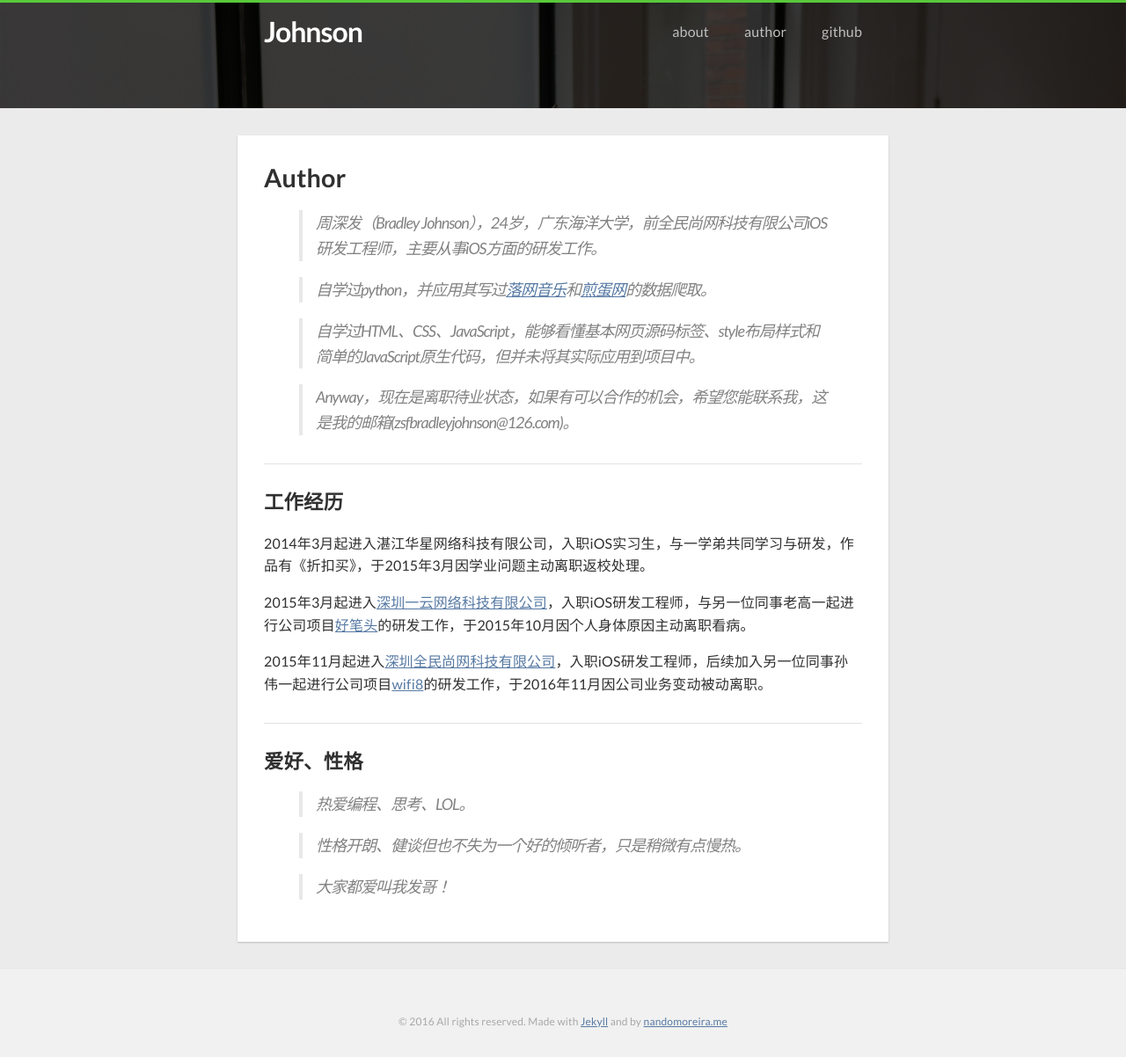
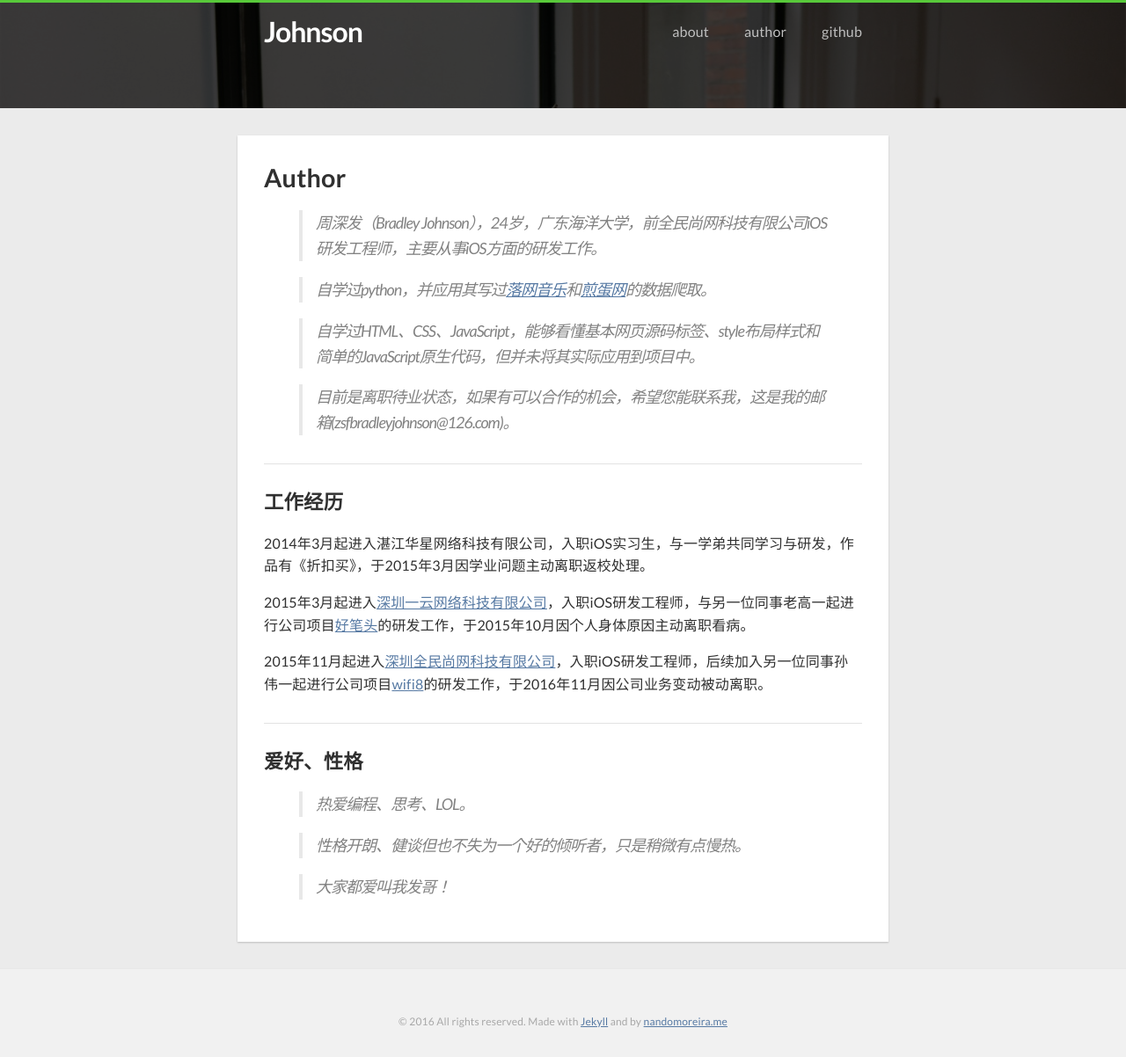
Before and after one commit to zsfbradleyjohnson/zsfbradleyjohnson.github.io, a Jekyll site: the page built from author.md, in a window 1280 px wide. Shown: the whole page at 88% size. Built offline with Jekyll 4.4.1, drawn with Linux system fonts in a browser that asks for light colours; nearby versions of some CDN libraries.

Commit message:
change user info

```diff
--- a/author.md
+++ b/author.md
@@ -11,7 +11,7 @@ slug: author
 
 >自学过HTML、CSS、JavaScript，能够看懂基本网页源码标签、style布局样式和简单的JavaScript原生代码，但并未将其实际应用到项目中。
 
->Anyway，现在是离职待业状态，如果有可以合作的机会，希望您能联系我，这是我的邮箱(zsfbradleyjohnson@126.com)。
+>目前是离职待业状态，如果有可以合作的机会，希望您能联系我，这是我的邮箱(zsfbradleyjohnson@126.com)。
 
 ***
 
```
